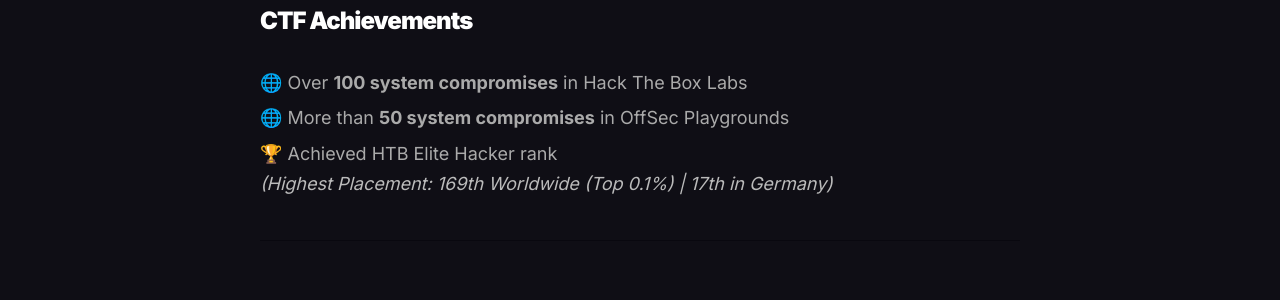
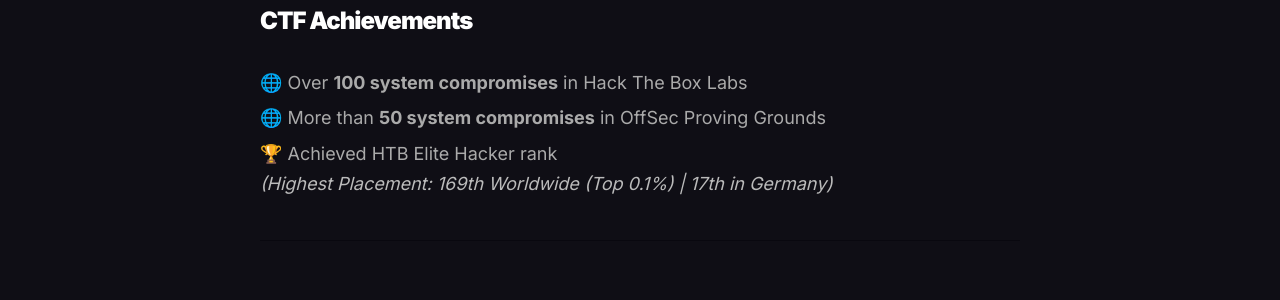
Before and after one commit to Vorkharium/vorkharium.github.io, a Jekyll site: the page built from _pages/about.md, in a window 1280 px wide and 900 px high, scrolled down 1050 px. Shown: the part 153-453 px from the top of the window. Built offline with Jekyll 4.4.1, drawn with Linux system fonts in a browser that asks for light colours.

Commit message:
Update about.md

```diff
--- a/_pages/about.md
+++ b/_pages/about.md
@@ -26,7 +26,7 @@
   <h3 style="color: #ffffff;">CTF Achievements</h3>
   <ul style="list-style: none; padding: 0; margin: 0;">
     <li style="margin: 5px 0;">🌐 Over <strong>100 system compromises</strong> in Hack The Box Labs</li>
-    <li style="margin: 5px 0;">🌐 More than <strong>50 system compromises</strong> in OffSec Playgrounds</li>
+    <li style="margin: 5px 0;">🌐 More than <strong>50 system compromises</strong> in OffSec Proving Grounds</li>
     <li style="margin: 5px 0;">🏆 Achieved HTB Elite Hacker rank
        <br><span style="font-style: italic; color: #bbb;">(Highest Placement: 169th Worldwide (Top 0.1%) | 17th in Germany)</span>
     </li>
```
